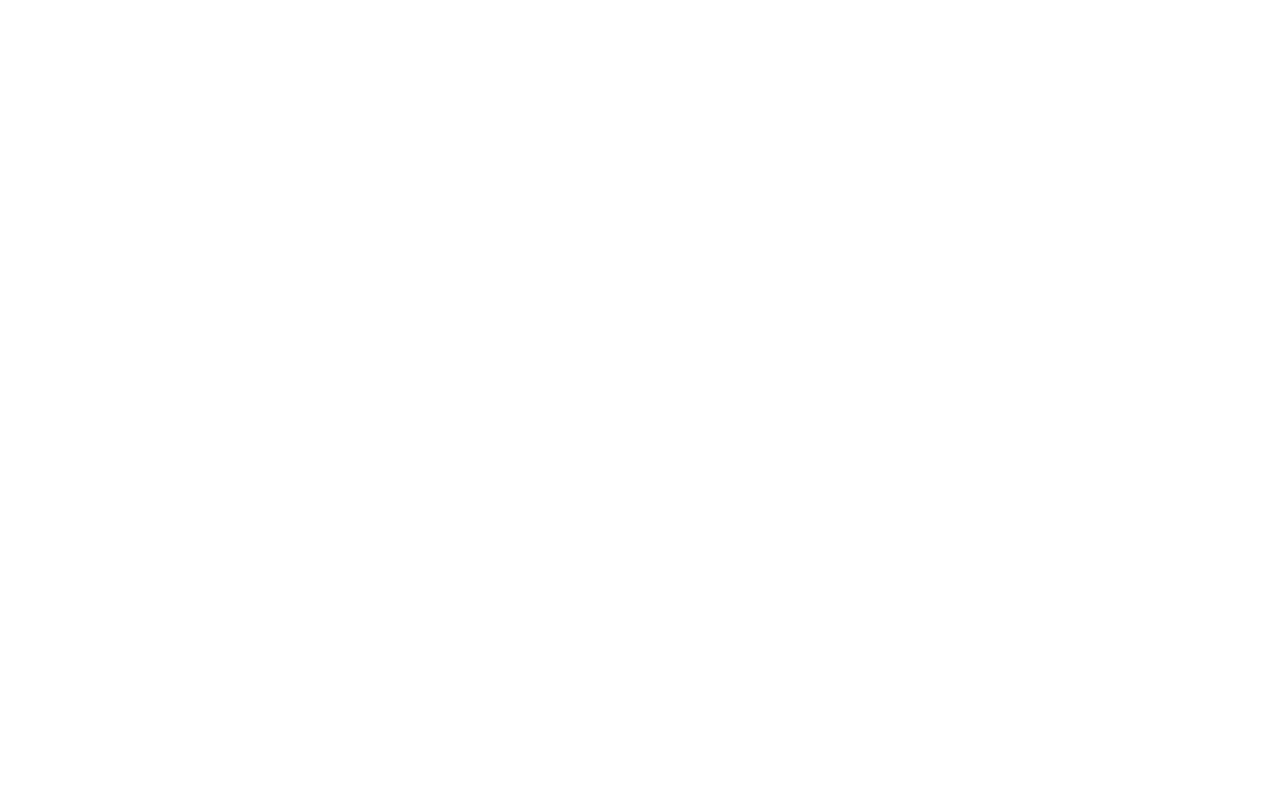
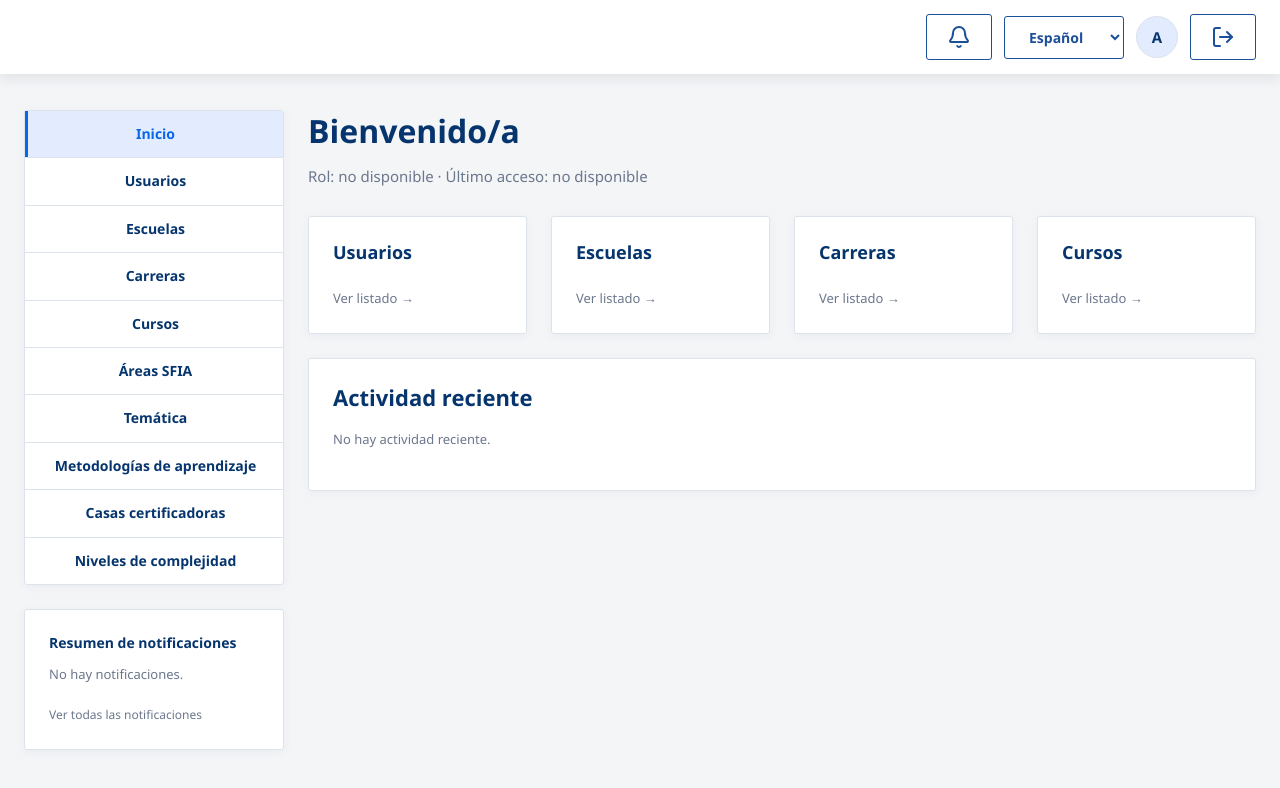
Before and after one commit to SebastianCascante24/SOFT-11-C1-Grupo-5, a plain HTML site: page index.html in a window 1280 px wide. Drawn offline with Linux system fonts and the light colour scheme.

Commit message:
index y modificaciones en el estilo del encabezado acorde a los wireframes

```diff
--- a/css/layout/encabezado.css
+++ b/css/layout/encabezado.css
@@ -94,4 +94,31 @@ header.encabezado {
 .encabezado-acciones select {
   width: auto;
   min-width: 120px;
+  padding: 10px 20px;
+  background: var(--blanco);
+  border: 1px solid var(--azul-intermedio);
+  color: var(--azul-intermedio);
+  font-weight: 600;
+  line-height: 1.4;
+  cursor: pointer;
+  transition: background-color 0.2s, border-color 0.2s, color 0.2s;
 }
+
+.encabezado-acciones select:hover {
+  background: var(--azul-suave);
+  border-color: var(--azul-oscuro);
+  color: var(--azul-oscuro);
+}
+
+.encabezado-acciones .avatar {
+  width: 42px;
+  height: 42px;
+  min-height: 0;
+  padding: 0;
+  border-radius: 50%;
+  background: var(--azul-suave);
+  border-color: var(--borde);
+  color: var(--azul-oscuro);
+  font-size: 15px;
+  font-weight: 700;
+}
--- a/index.html
+++ b/index.html
@@ -0,0 +1,117 @@
+<!DOCTYPE html>
+<html lang="es">
+
+<head>
+    <meta charset="UTF-8">
+    <meta name="viewport" content="width=device-width, initial-scale=1.0">
+    <title>Inicio | Desarrollo Curricular y Docente</title>
+    <link rel="stylesheet" href="css/base/variables.css">
+    <link rel="stylesheet" href="css/base/reset.css">
+    <link rel="stylesheet" href="css/base/tipografia.css">
+    <link rel="stylesheet" href="css/layout/encabezado.css">
+    <link rel="stylesheet" href="css/layout/menu-lateral.css">
+    <link rel="stylesheet" href="css/layout/grid.css">
+    <link rel="stylesheet" href="css/componentes/formularios.css">
+    <link rel="stylesheet" href="css/componentes/botones.css">
+    <link rel="stylesheet" href="css/componentes/tablas.css">
+    <link rel="stylesheet" href="css/componentes/tarjetas.css">
+    <link rel="stylesheet" href="css/componentes/alertas.css">
+</head>
+
+<body>
+    <a class="salto-contenido" href="#contenido">Saltar al contenido</a>
+
+    <header class="encabezado">
+        <!-- contenedor para la imagen de la U, pendiente -->
+        <a class="logo" href="index.html" aria-label="Desarrollo Curricular y Docente, ir al inicio"></a>
+
+        <div class="encabezado-acciones" role="group" aria-label="Opciones de la cuenta">
+            <button type="button" class="boton-secundario" id="encabezado-notificaciones"
+                aria-label="Notificaciones"><svg xmlns="http://www.w3.org/2000/svg" width="24" height="24"
+                    viewBox="0 0 24 24" fill="none" stroke="currentColor" stroke-width="2" stroke-linecap="round"
+                    stroke-linejoin="round" class="lucide lucide-bell preview-icon">
+                    <path d="M10.268 21a2 2 0 0 0 3.464 0" />
+                    <path
+                        d="M3.262 15.326A1 1 0 0 0 4 17h16a1 1 0 0 0 .74-1.673C19.41 13.956 18 12.499 18 8A6 6 0 0 0 6 8c0 4.499-1.411 5.956-2.738 7.326" />
+                </svg></button>
+            <select id="encabezado-idioma" aria-label="Idioma">
+                <option value="es">Español</option>
+                <option value="en">English</option>
+            </select>
+            <!-- A de admin por ahora -->
+            <button type="button" class="avatar" id="encabezado-avatar" aria-label="Perfil">A</button>
+            <button type="button" class="boton-secundario" id="encabezado-cerrar-sesion"><svg
+                    xmlns="http://www.w3.org/2000/svg" width="24" height="24" viewBox="0 0 24 24" fill="none"
+                    stroke="currentColor" stroke-width="2" stroke-linecap="round" stroke-linejoin="round"
+                    class="lucide lucide-log-out preview-icon">
+                    <path d="m16 17 5-5-5-5" />
+                    <path d="M21 12H9" />
+                    <path d="M9 21H5a2 2 0 0 1-2-2V5a2 2 0 0 1 2-2h4" />
+                </svg></button>
+        </div>
+    </header>
+
+    <div class="contenedor-principal">
+        <nav class="menu-lateral" aria-label="Menú principal">
+            <ul>
+                <li><a href="index.html" aria-current="page">Inicio</a></li>
+                <li><a href="modulos/usuarios/listado.html">Usuarios</a></li>
+                <li><a href="modulos/escuelas/listado.html">Escuelas</a></li>
+                <li><a href="modulos/carreras/listado.html">Carreras</a></li>
+                <li><a href="modulos/cursos/listado.html">Cursos</a></li>
+                <li><a href="modulos/catalogos/listado.html?catalogo=areas-sfia">Áreas SFIA</a></li>
+                <li><a href="modulos/catalogos/listado.html?catalogo=tematicas">Temática</a></li>
+                <li><a href="modulos/catalogos/listado.html?catalogo=metodologias">Metodologías de aprendizaje</a></li>
+                <li><a href="modulos/catalogos/listado.html?catalogo=casas-certificadoras">Casas certificadoras</a></li>
+                <li><a href="modulos/catalogos/listado.html?catalogo=niveles-complejidad">Niveles de complejidad</a>
+                </li>
+            </ul>
+        </nav>
+
+        <main id="contenido">
+            <!-- ADMIN, no hay datos de usuario todavia -->
+            <h1>Bienvenido/a</h1>
+            <p>Rol: no disponible &middot; Último acceso: no disponible</p>
+
+            <section aria-label="Accesos directos">
+                <ul class="cuadricula-tarjetas accesos-directos">
+                    <li class="tarjeta">
+                        <h2>Usuarios</h2>
+                        <a href="modulos/usuarios/listado.html" aria-label="Ver listado de usuarios">Ver listado <span
+                                aria-hidden="true">&rarr;</span></a>
+                    </li>
+                    <li class="tarjeta">
+                        <h2>Escuelas</h2>
+                        <a href="modulos/escuelas/listado.html" aria-label="Ver listado de escuelas">Ver listado <span
+                                aria-hidden="true">&rarr;</span></a>
+                    </li>
+                    <li class="tarjeta">
+                        <h2>Carreras</h2>
+                        <a href="modulos/carreras/listado.html" aria-label="Ver listado de carreras">Ver listado <span
+                                aria-hidden="true">&rarr;</span></a>
+                    </li>
+                    <li class="tarjeta">
+                        <h2>Cursos</h2>
+                        <a href="modulos/cursos/listado.html" aria-label="Ver listado de cursos">Ver listado <span
+                                aria-hidden="true">&rarr;</span></a>
+                    </li>
+                </ul>
+            </section>
+
+            <section class="tarjeta" aria-labelledby="inicio-actividad-titulo">
+                <h2 id="inicio-actividad-titulo">Actividad reciente</h2>
+                <!-- no hay actividad reciente en esta iteracion -->
+                <p class="mensaje-vacio">No hay actividad reciente.</p>
+            </section>
+        </main>
+
+        <aside class="resumen-notificaciones tarjeta" aria-labelledby="inicio-notificaciones-titulo">
+            <h2 id="inicio-notificaciones-titulo">Resumen de notificaciones</h2>
+            <!-- no hay notificaciones en esta iteracion -->
+            <p class="mensaje-vacio">No hay notificaciones.</p>
+            <a href="#">Ver todas las notificaciones</a>
+        </aside>
+    </div>
+</body>
+
+</html>
```
